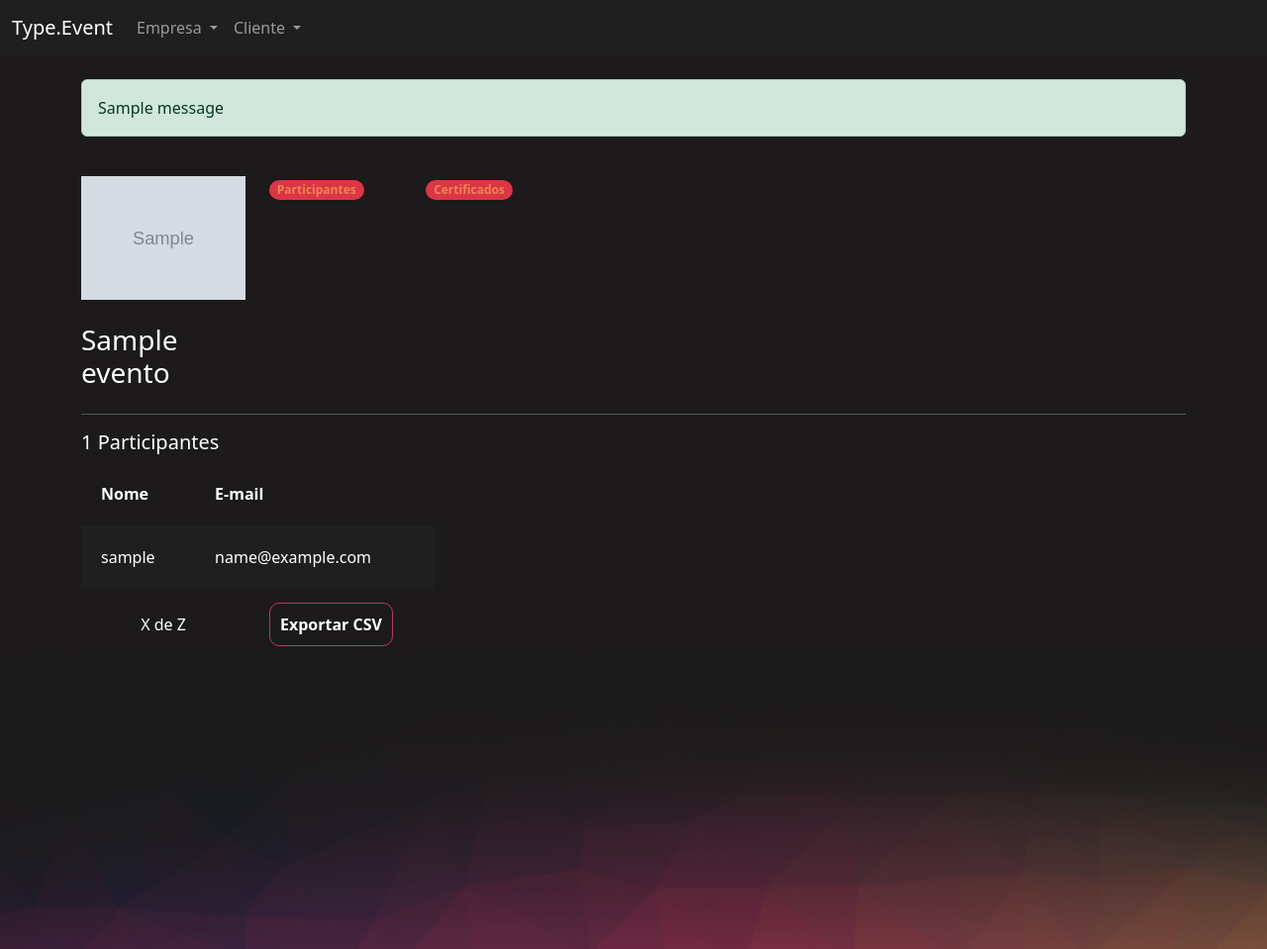
After one commit to jefersondev98/type_event, a Django app: page /eventos/participantes_evento/1/ in a window 1280 px wide. The commit adds this page. Shown: the whole page at 99% size. Run offline with Django 4.2, Linux system fonts and the light colour scheme; a user stored in the database is signed in; tables that the repository leaves empty hold one stand-in row (values such as "Sample post"); grey boxes marked "Sample" are stand-in pictures; one stand-in notice (Sample message) is shown.

Commit message:
Implementação referente ao desenvolvimento da aula 2 do evento

```diff
--- a/eventos/models.py
+++ b/eventos/models.py
@@ -9,6 +9,7 @@ class Evento(models.Model):
     data_termino = models.DateField()
     carga_horaria = models.IntegerField()
     logo = models.FileField(upload_to="logos")
+    participantes = models.ManyToManyField(User, related_name="evento_participante", null=True, blank=True)
 
     #paleta de cores
     cor_principal = models.CharField(max_length=7)
--- /dev/null
+++ b/eventos/templates/participantes_evento.html
@@ -0,0 +1,72 @@
+{% extends "bases/base_evento.html" %}
+{% load static %}
+
+{% block 'importacoes' %}
+    <link href="{% static 'evento/css/gerenciar_evento.css' %}" rel="stylesheet">
+{% endblock %}
+
+{% block 'conteudo' %}
+    <div class="container">
+        <br>
+        {% if messages %}
+            {% for message in messages %}
+                <div class="alert {{ message.tags }}">{{ message }}</div>
+            {% endfor %}
+        {% endif %}
+        <br>
+        <div class="row">
+            <div class="col-md-2">
+                <img width="100%" src="/media/{{evento.logo}}">
+                <br>
+                <br>
+                <h3>{{evento.nome}}</h3>
+
+            </div>
+
+            <div class="col-md">
+                <div class="row">
+                    <div class="col-md-2">
+                        <span class="badge rounded-pill text-bg-danger"><a class="link" href="">Participantes</a></span>
+                    </div>
+                    <div class="col-md-2">
+                        <span class="badge rounded-pill text-bg-danger"><a class="link" href="">Certificados</a></span>
+                    </div>
+                </div>
+            </div>
+        </div>
+        <hr>
+
+        <div class="row">
+            <h5>{{evento.participantes.all.count}} Participantes</h5>
+
+            <div class="col-md-4">
+                <table>
+                    <tr>
+                        <th>Nome</th>
+                        <th>E-mail</th>
+                    </tr>
+                    {% for participante in participantes %}
+                        <tr class="{% cycle 'linha' 'linha2' %}">
+                            <td>{{participante.username}}</td>
+                            <td>{{participante.email}}</td>
+                        </tr>
+                    {% endfor %}
+                </table>
+                <br>
+                <div class="row">
+                    <div class="col-md text-center">
+                        <p>X de Z</p>
+                    </div>
+
+                    <div class="col-md ">
+                        <a href="{% url 'gerar_csv' evento.id %}" class="btn-principal" style="text-decoration: none;">Exportar CSV</a>
+                    </div>
+                </div>
+            </div>
+
+        </div>
+
+
+    </div>
+
+{% endblock %}
--- a/eventos/urls.py
+++ b/eventos/urls.py
@@ -3,4 +3,8 @@ from . import views
 
 urlpatterns = [
     path('novo_evento/', views.novo_evento, name="novo_evento"),
+    path('gerenciar_evento/', views.gerenciar_evento, name="gerenciar_evento"),
+    path('inscrever_evento/<int:id>/', views.inscrever_evento, name='inscrever_evento'),
+    path('participantes_evento/<int:id>/', views.participantes_evento, name="participantes_evento"),
+    path('gerar_csv/<int:id>/', views.gerar_csv, name="gerar_csv"),
 ]
--- a/eventos/views.py
+++ b/eventos/views.py
@@ -1,9 +1,14 @@
-from django.shortcuts import render, redirect
+from django.shortcuts import render, redirect, get_object_or_404
 from django.urls import reverse
 from django.contrib import messages
 from django.contrib.messages import constants
 from django.contrib.auth.decorators import login_required
 from .models import Evento
+from django.http import Http404
+import csv
+from secrets import token_urlsafe
+import os
+from django.conf import settings
 
 @login_required
 def novo_evento(request):
@@ -39,3 +44,53 @@ def novo_evento(request):
 
         messages.add_message(request, constants.SUCCESS, 'Evento cadastrado com sucesso')
         return redirect(reverse('novo_evento'))
+
+
+def gerenciar_evento(request):
+    if request.method == "GET":
+        nome = request.GET.get('nome')
+        eventos = Evento.objects.filter(criador=request.user)
+        #realizar outros filtros
+        if nome:
+            eventos = eventos.filter(nome__contains=nome)
+        return render(request, 'gerenciar_evento.html', {'eventos': eventos})
+
+@login_required
+def inscrever_evento(request, id):
+    evento = get_object_or_404(Evento, id=id)
+    if request.method == "GET":
+        return render(request, 'inscrever_evento.html', {'evento': evento})
+    elif request.method == "POST":
+        # Validar se o usuário já é um participante
+        evento.participantes.add(request.user)
+        evento.save()
+
+        messages.add_message(request, constants.SUCCESS, 'Inscrição realizada com sucesso.')
+        return redirect(reverse('inscrever_evento', kwargs={'id': id}))
+
+
+def participantes_evento(request, id):
+    evento = get_object_or_404(Evento, id=id)
+    if not evento.criador == request.user:
+        raise Http404('Esse evento não é seu')
+    if request.method == "GET":
+        participantes = evento.participantes.all()[::3]
+        return render(request, 'participantes_evento.html', {'evento': evento, 'participantes': participantes})
+
+
+def gerar_csv(request, id):
+    evento = get_object_or_404(Evento, id=id)
+    if not evento.criador == request.user:
+        raise Http404('Esse evento não é seu')
+    participantes = evento.participantes.all()
+
+    token = f'{token_urlsafe(6)}.csv'
+    path = os.path.join(settings.MEDIA_ROOT, token)
+
+    with open(path, 'w') as arq:
+        writer = csv.writer(arq, delimiter=",")
+        for participante in participantes:
+            x = (participante.username, participante.email)
+            writer.writerow(x)
+
+    return redirect(f'/media/{token}')
--- /dev/null
+++ b/media/_pYz9433.csv
@@ -0,0 +1 @@
+admin,
--- a/templates/bases/base_evento.html
+++ b/templates/bases/base_evento.html
@@ -23,8 +23,8 @@
                         Empresa
                     </a>
                     <ul class="dropdown-menu">
-                        <li><a class="dropdown-item" href="">Criar novo evento</a></li>
-                        <li><a class="dropdown-item" href="">Gerenciar eventos</a></li>
+                        <li><a class="dropdown-item" href="{% url 'novo_evento' %}">Criar novo evento</a></li>
+                        <li><a class="dropdown-item" href="{% url 'gerenciar_evento' %}">Gerenciar eventos</a></li>
                     </ul>
                 </li>
 
--- /dev/null
+++ b/templates/static/eventos/css/gerenciar_evento.css
@@ -0,0 +1,15 @@
+table{
+    width: 100%;
+    padding: 20px;
+}
+
+.linha{
+    height: 40px;
+    background-color: var(--main-color);
+    padding: 20px;
+}
+
+
+td, th{
+    padding: 20px;
+}
--- a/type_event/urls.py
+++ b/type_event/urls.py
@@ -1,8 +1,11 @@
 from django.contrib import admin
 from django.urls import path, include
+from django.conf import settings
+from django.conf.urls.static import static
 
 urlpatterns = [
     path('admin/', admin.site.urls),
     path('usuarios/', include('usuarios.urls')),
     path('eventos/', include('eventos.urls')),
-]
+
+] + static(settings.MEDIA_URL, document_root=settings.MEDIA_ROOT)
```
Also changed, not shown: eventos/templates/gerenciar_evento.html (added, +67 -0 lines), eventos/templates/inscrever_evento.html (added, +40 -0 lines), eventos/migrations/0003_evento_participantes.py (added), media/logos/logo_evento_UHeZpBT.png (added).
